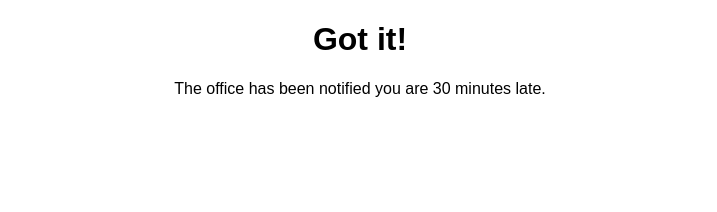
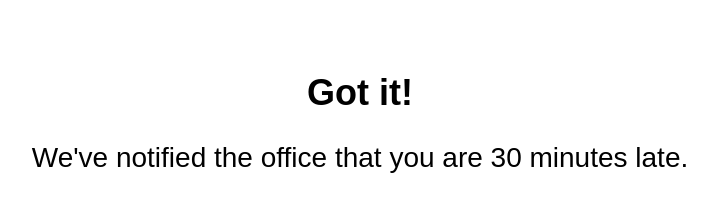
Before and after one commit to StratmannK/client-late-page, a plain HTML site: page 30.html in a window 1280 px wide. Shown: the whole page, without its empty margins (280-997 px from the left). Drawn offline with Linux system fonts and the light colour scheme.

Commit message:
Update 30.html
Bigger

```diff
--- a/30.html
+++ b/30.html
@@ -4,8 +4,8 @@
   <meta charset="UTF-8">
   <title>30 Minutes Late</title>
 </head>
-<body style="font-family: Arial; text-align:center;">
-  <h1>Got it!</h1>
-  <p>The office has been notified you are 30 minutes late.</p>
+<body style="font-family: Arial, sans-serif; text-align:center; padding: 40px;">
+  <h1 style="font-size: 36px; margin-bottom: 20px;">Got it!</h1>
+  <p style="font-size: 28px;">We've notified the office that you are 30 minutes late.</p>
 </body>
 </html>
```
